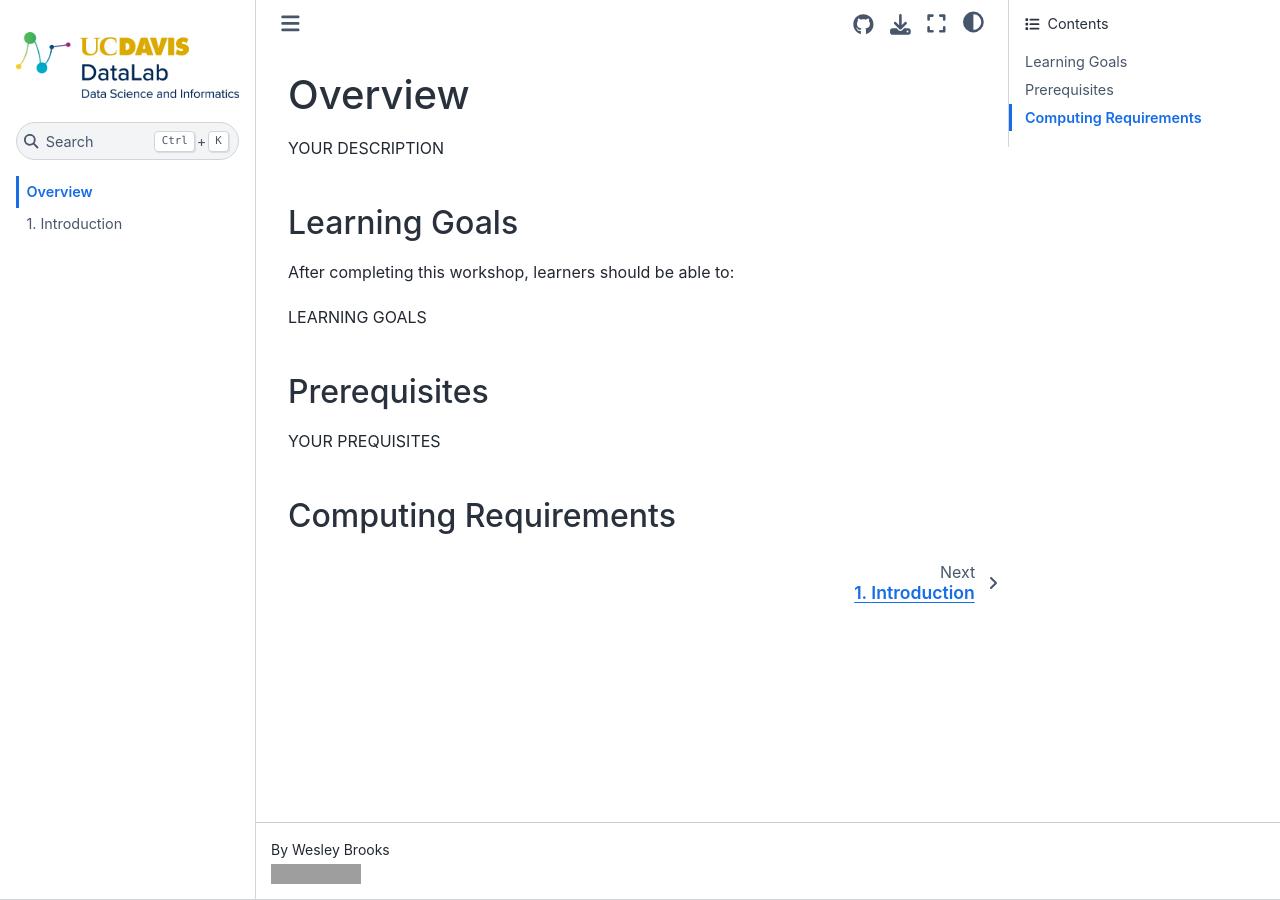
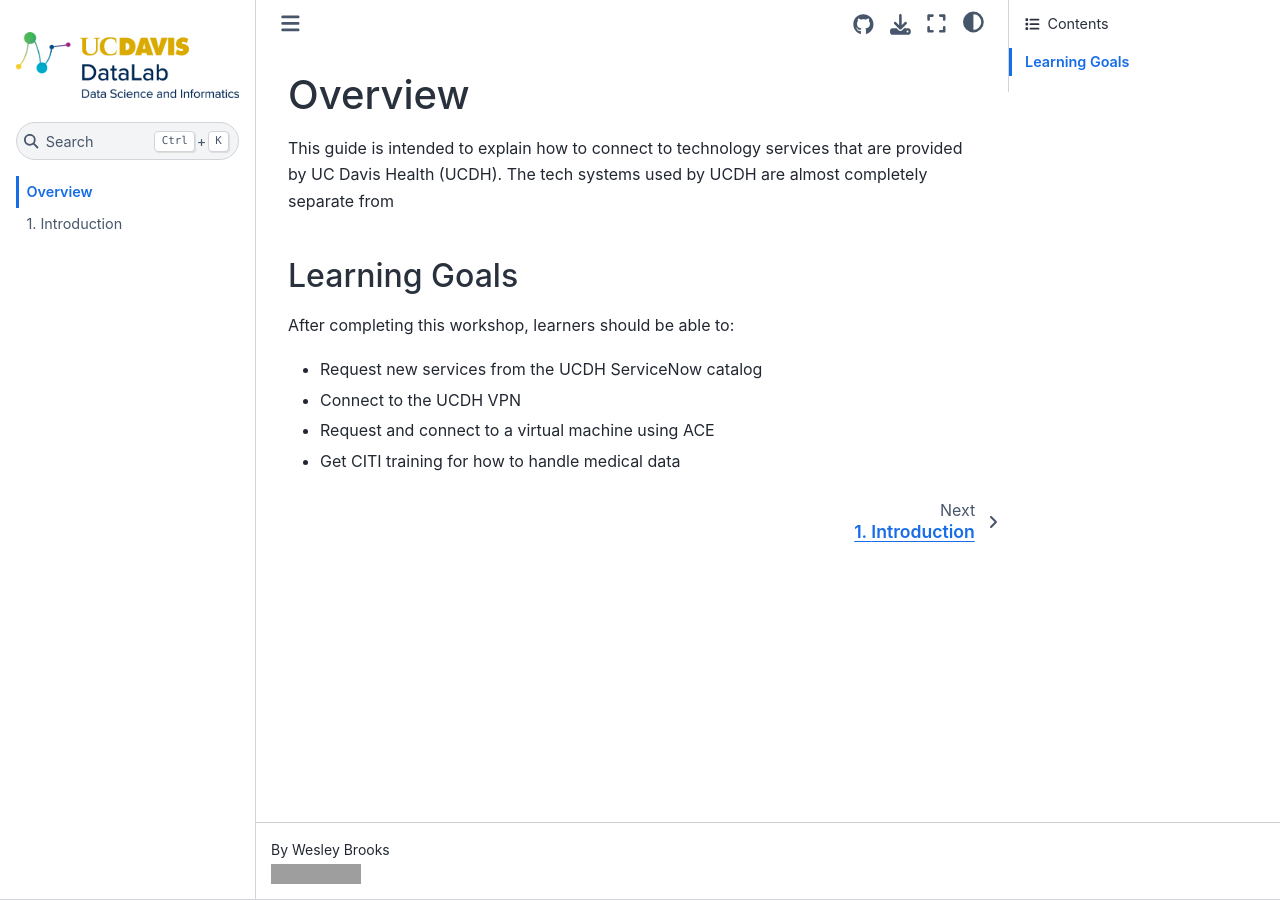
Before and after one commit to ucdavisdatalab/workshop_ucdh_onboarding, a Jupyter Book: the page built from chapters/index.md, in a window 1280 px wide. Built offline with Jupyter Book 1.0.4 settings and Sphinx 7.4.7 and the Sphinx Book theme 1.1.4, drawn with Linux system fonts in a browser that asks for light colours; grey boxes are pictures that could not be loaded.

```diff
--- a/chapters/index.md
+++ b/chapters/index.md
@@ -1,67 +1,14 @@
 Overview
 ========
 
-YOUR DESCRIPTION
-
+This guide is intended to explain how to connect to technology services that are provided by UC Davis Health (UCDH). The tech systems used by UCDH are almost completely separate from
 
 Learning Goals
 --------------
 
 After completing this workshop, learners should be able to:
 
-LEARNING GOALS
-
-
-Prerequisites
--------------
-
-<!--
-No prior programming experience is necessary. Learners should commit to
-attending all four sessions of this series.
-
-These workshops are not an introduction to Python. Learners must have taken
-[DataLab’s Python Basics workshop series][basics] or have equivalent prior
-experience using Python.
-
-[basics]: https://ucdavisdatalab.github.io/workshop_python_basics/
-
-These workshops are not an introduction to R. Learners must have taken
-[DataLab’s R Basics workshop series][basics] or have equivalent prior
-experience using R.
-
-[basics]: https://ucdavisdatalab.github.io/workshop_r_basics/
--->
-
-
-YOUR PREQUISITES
-
-
-Computing Requirements
-----------------------
-
-<!--
-Before the workshop, please make sure your computer has a working internet
-connection and the most recent versions of the following software:
-
-* [Anaconda Distribution][anaconda], which by default includes:
-  + [Python 3][python]
-  + [conda][]
-  + [JupyterLab][jupyter]
-
-* [R][r]
-
-You can find step-by-step installation instructions in [DataLab's Python
-Install Guide][install-guide]. If you need additional help, come chat with us
-in [DataLab's Office Hours][oh].
-
-[anaconda]: https://www.anaconda.com/
-[python]: https://www.python.org/
-[conda]: https://docs.conda.io/en/latest/
-[jupyter]: https://jupyter.org/
-
-[r]: https://www.r-project.org/
-[rstudio]: https://posit.co/products/open-source/rstudio/
-
-[install-guide]: https://ucdavisdatalab.github.io/install_guides/python-and-python-tools.html#python-and-python-tools
-[oh]: https://datalab.ucdavis.edu/office-hours/
--->
+- Request new services from the UCDH ServiceNow catalog
+- Connect to the UCDH VPN
+- Request and connect to a virtual machine using ACE
+- Get CITI training for how to handle medical data
```
Also changed, not shown: chapters/05_tmp.md (added), 1 other file.
